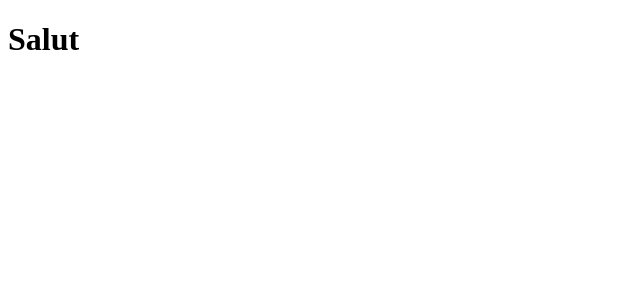
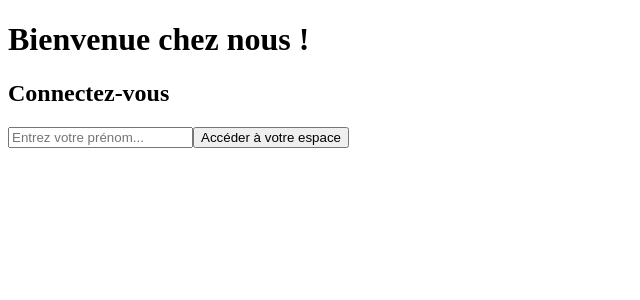
Before and after one commit to MatVD/crazee-burger, a React (Vite) app: page / in a window 1280 px wide. Shown: the top 300 px of the page, without its empty margins (0-640 px from the left). Built offline with nearby package versions, Linux system fonts and the light colour scheme.

Commit message:
F01 : Create LoginPage

```diff
--- a/src/App.jsx
+++ b/src/App.jsx
@@ -1,7 +1,8 @@
+import LoginPage from "./components/pages/LoginPage";
 
 
 function App() {
-  return <h1>Salut</h1>
+  return <LoginPage />;
 }
 
 export default App;
--- /dev/null
+++ b/src/components/pages/LoginPage.jsx
@@ -0,0 +1,35 @@
+import { useState } from "react"
+
+const LoginPage = () => {
+
+    const [username, setUsername] = useState('');
+
+    const handleChange = (event) => {
+        setUsername(event.target.value);
+    };
+
+    const handleSubmit = (event) => {
+        event.preventDefault();
+        alert(`Bonjour ${username}`);
+        setUsername('');
+    };
+
+    return (
+    <>
+        <h1>Bienvenue chez nous !</h1>
+        <h2>Connectez-vous</h2>
+
+        <form onSubmit={handleSubmit}>
+            <input
+                name="username"
+                placeholder="Entrez votre prénom..."
+                value={username}
+                onChange={handleChange}
+                required/>
+            <button>Accéder à votre espace</button>
+        </form>
+    </>
+  )
+}
+
+export default LoginPage
```
